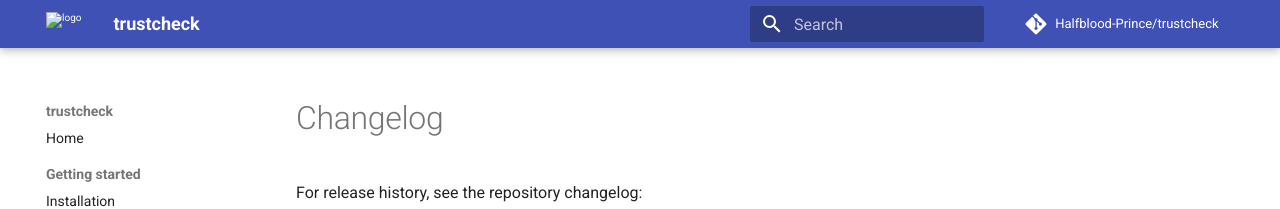
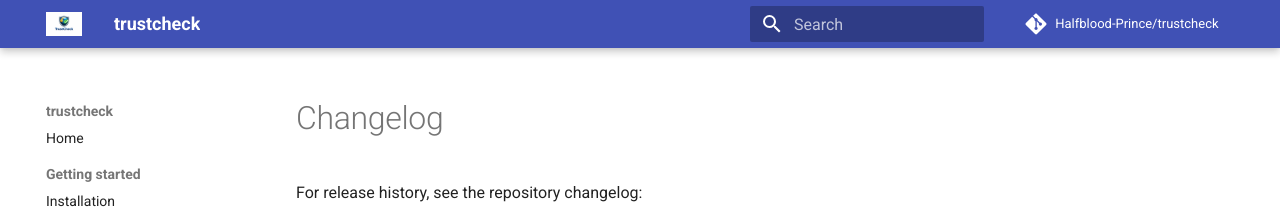
Before and after one commit to Halfblood-Prince/trustcheck, an MkDocs documentation site: the page built from docs/changelog.md, in a window 1280 px wide. Shown: the top 209 px of the page. Built offline with MkDocs 1.6.1 and Material for MkDocs 9.7.7, drawn with Linux system fonts in a browser that asks for light colours; comment, search, counter and statistics services are not loaded.

Commit message:
Update logo path in mkdocs configuration

```diff
--- a/mkdocs.yml
+++ b/mkdocs.yml
@@ -25,7 +25,7 @@ nav:
 
 theme:
   name: material
-  logo: logo.png
+  logo: assets/images/logo.png
   features:
     - navigation.sections
     - navigation.expand
```
